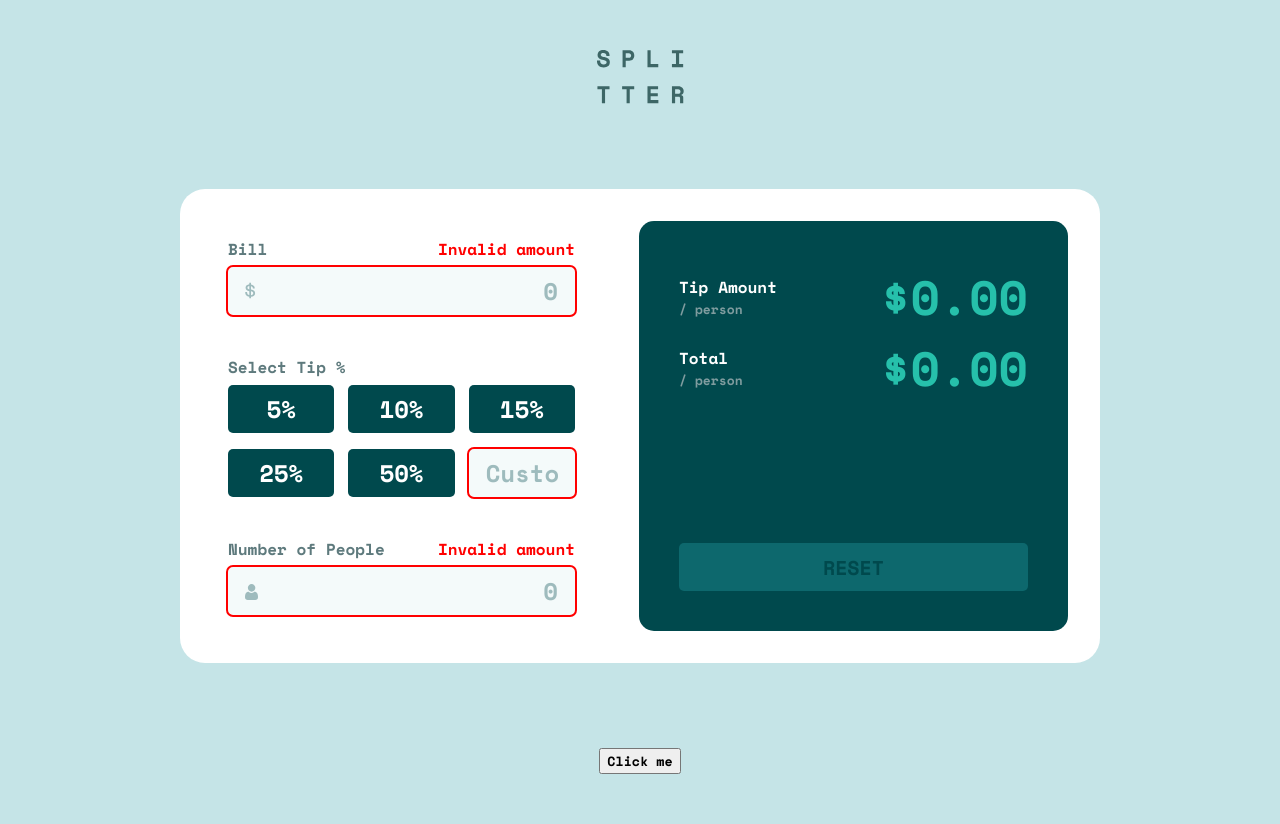
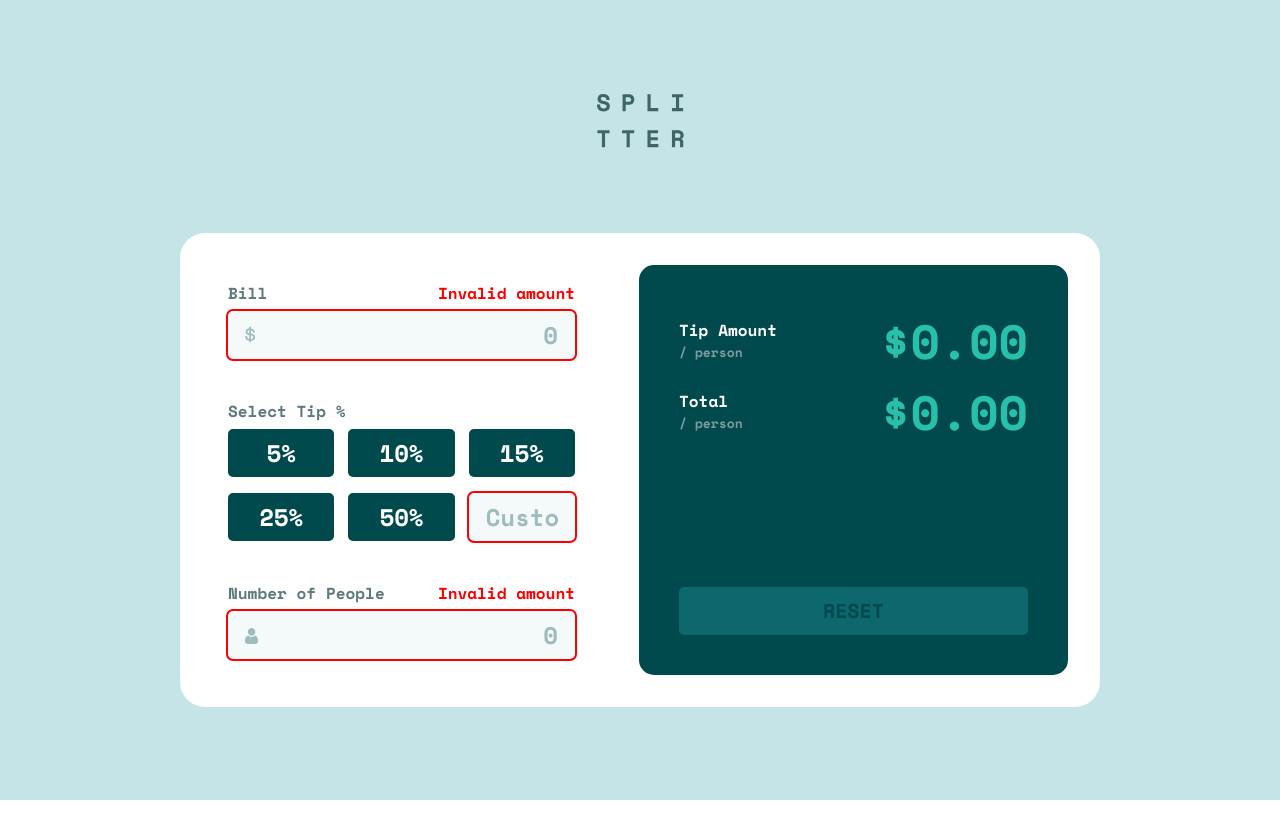
Before and after one commit to zxasc/tip-calculator-app, a React (Vite) app: page / in a window 1280 px wide. After the commit the page ends 800 px from the top, so only its background shows below. Built offline with nearby package versions, Linux system fonts and the light colour scheme.

Commit message:
delete debugging button

```diff
--- a/src/App.jsx
+++ b/src/App.jsx
@@ -27,7 +27,6 @@ export default function App() {
         </form>
         <Summary appState={{currentBill, currentTip, currentNumberOfPeople}} resetAppState={resetAppState} />
       </main>
-      <button onClick={() => console.log({currentBill, currentTip, currentNumberOfPeople})}>Click me</button>
     </>
   )
 }
```
